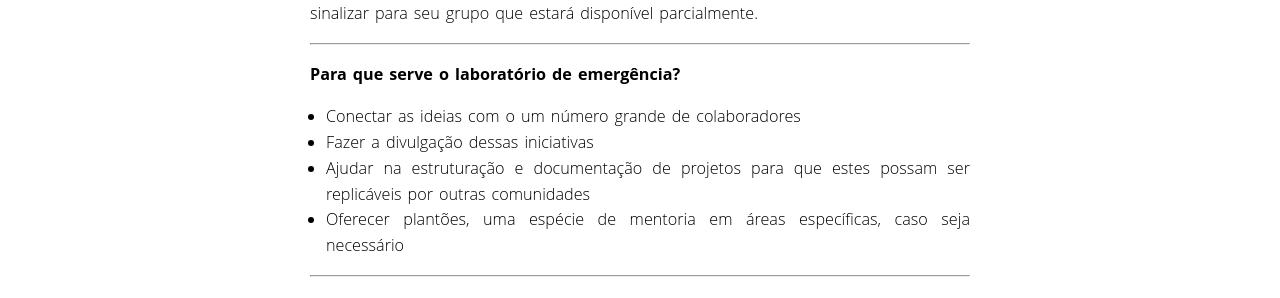
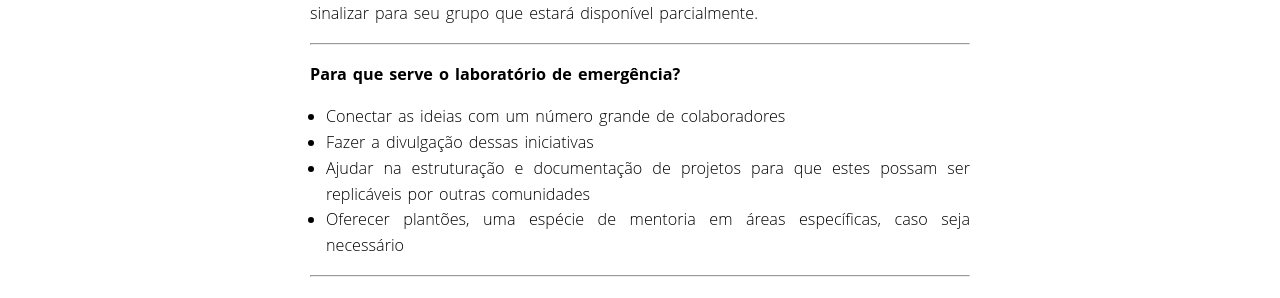
Before and after one commit to associacaosilo/labdeemergencia3ed, a Jekyll site: the page built from _pages/pt/perguntas-frequentes-colabs.md, in a window 1280 px wide and 900 px high, scrolled down 864 px. Shown: the part 263-561 px from the top of the window. Built offline with Jekyll 4.4.1, drawn with Linux system fonts in a browser that asks for light colours; nearby versions of some CDN libraries.

```diff
--- a/_pages/pt/perguntas-frequentes-colabs.md
+++ b/_pages/pt/perguntas-frequentes-colabs.md
@@ -38,7 +38,7 @@ Você poderá sinalizar para seu grupo que estará disponível parcialmente.
 
 **Para que serve o laboratório de emergência?**
 
-* Conectar as ideias com o um número grande de colaboradores
+* Conectar as ideias com um número grande de colaboradores
 * Fazer a divulgação dessas iniciativas
 * Ajudar na estruturação e documentação de projetos para que estes possam ser replicáveis por outras comunidades
 * Oferecer plantões, uma espécie de mentoria em áreas específicas, caso seja necessário
```
